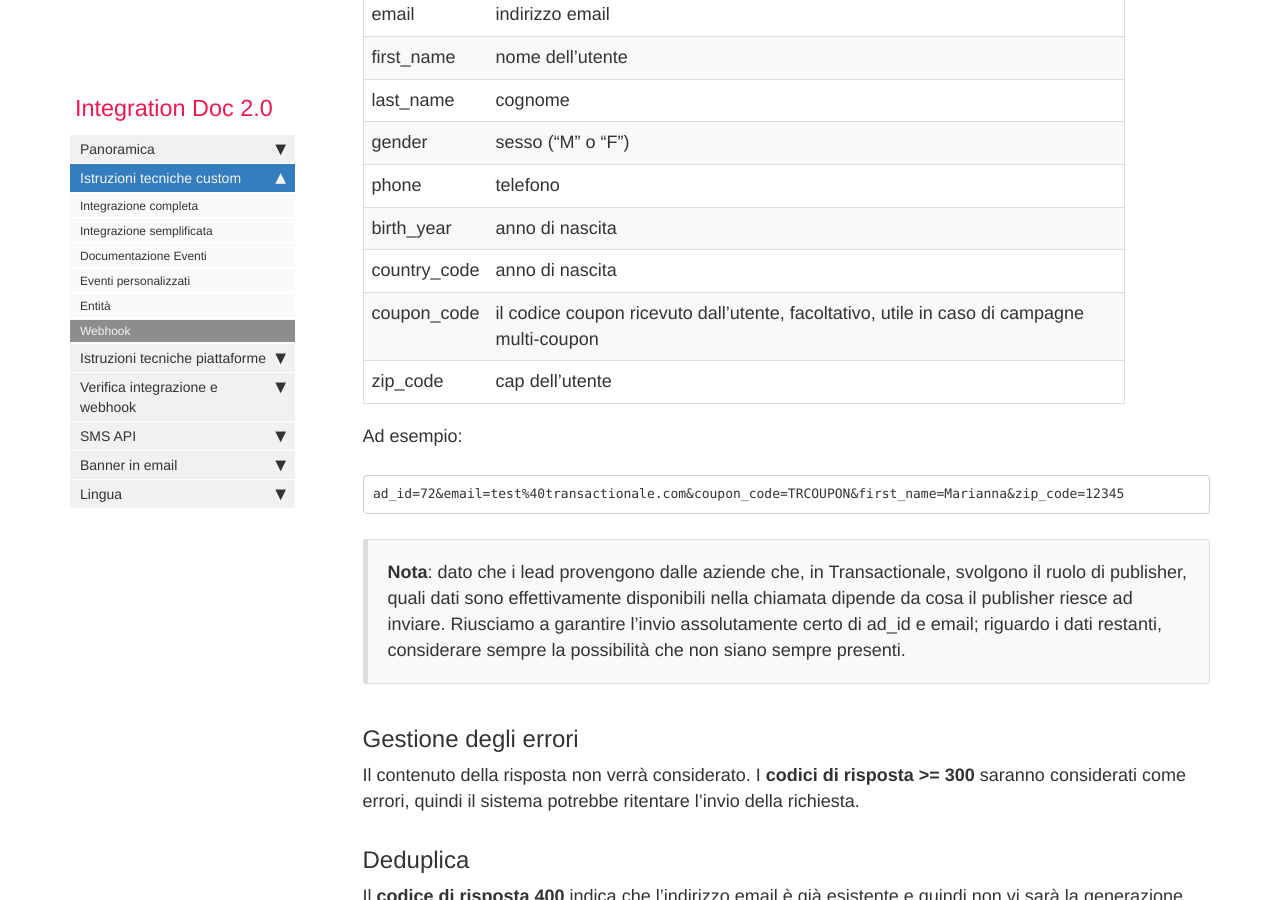
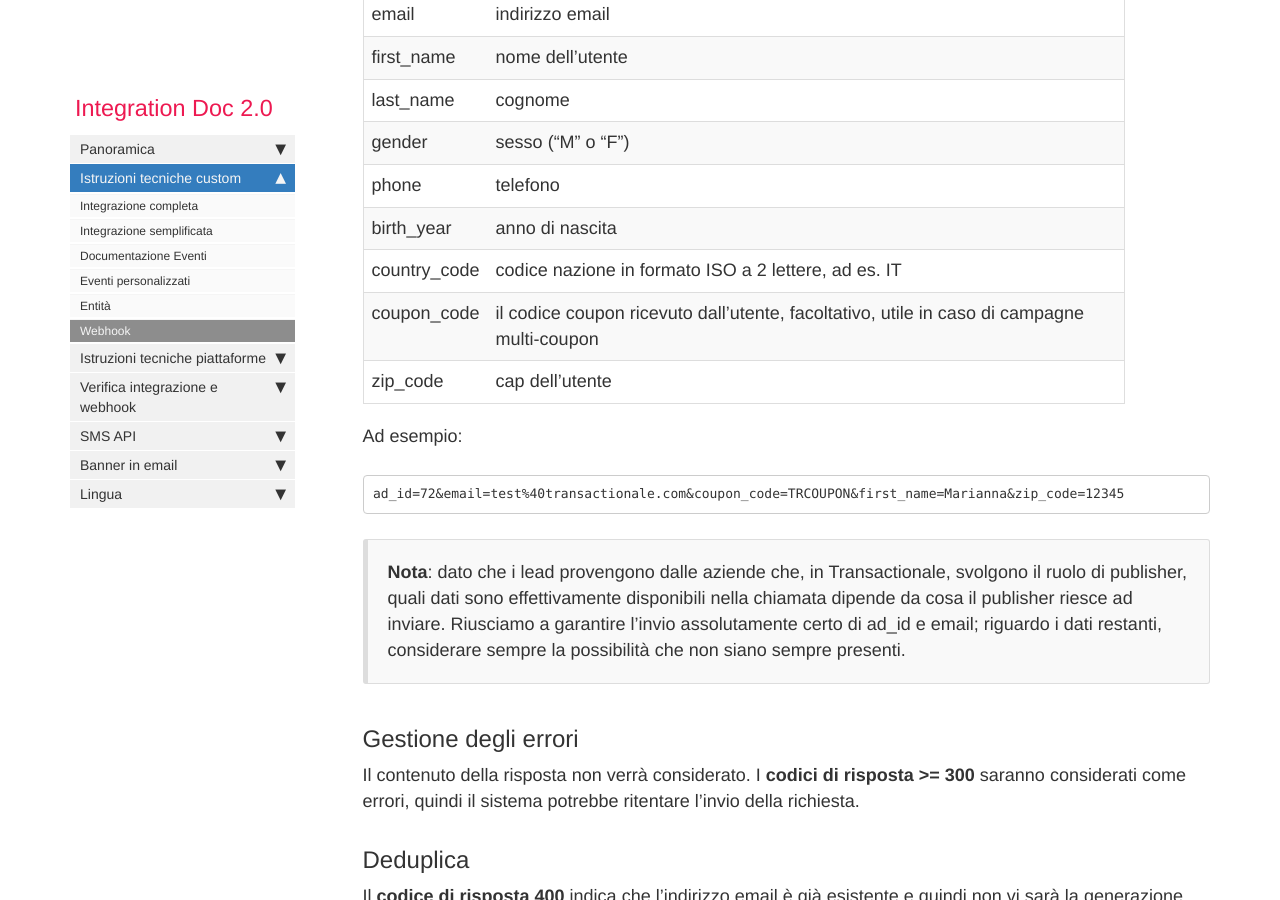
Before and after one commit to flyertech/trx_docs_it, a Jekyll site: the page built from pages/mydoc/webhook.md, in a window 1280 px wide and 900 px high, scrolled down 1251 px. Built offline with Jekyll 4.4.1, drawn with Linux system fonts in a browser that asks for light colours; nearby versions of some CDN libraries; comment, search, counter and statistics services are not loaded.

Commit message:
Update webhook.md

````diff
--- a/pages/mydoc/webhook.md
+++ b/pages/mydoc/webhook.md
@@ -36,7 +36,7 @@ Verrà effettuata una chiamata POST con codifica ```application/x-www-form-urlen
 |gender|	sesso (“M” o “F”)|
 |phone|	telefono|
 |birth_year|	anno di nascita|
-|country_code|	anno di nascita|
+|country_code|	codice nazione in formato ISO a 2 lettere, ad es. IT|
 |coupon_code|	il codice coupon ricevuto dall’utente, facoltativo, utile in caso di campagne multi-coupon|
 |zip_code|	cap dell’utente|
 
````
